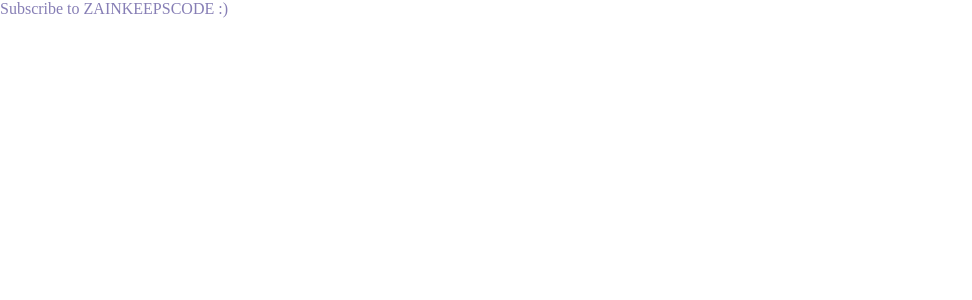
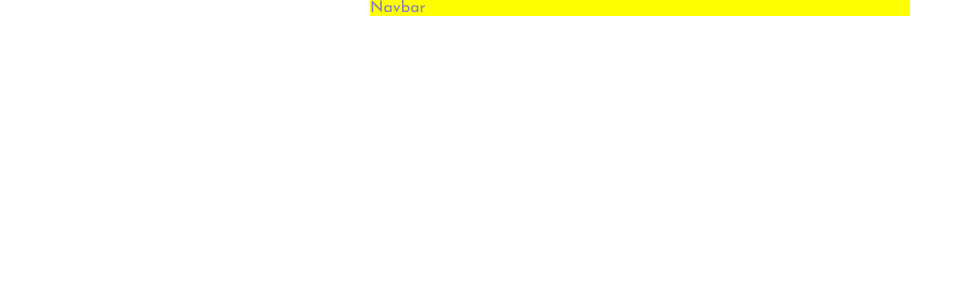
Before and after one commit to Meshclan1/digital-business-app, a Next.js app: page / in a window 1280 px wide. Shown: the top 300 px of the page, without its empty margins (0-972 px from the left). Built offline with nearby package versions, Linux system fonts and the light colour scheme.

Commit message:
Navbar component & mediaQueries

```diff
--- a/app/globals.css
+++ b/app/globals.css
@@ -1,4 +1,3 @@
-
 :root {
   --dark-bg: #000;
   --light-bg: #f6f7fb;
@@ -30,3 +29,40 @@ body {
   touch-action: pan-y, pan-x;
   transition: all 0.4s cubic-bezier(0.57, 0.25, 0.33, 1) 0s;
 }
+
+.container {
+  width: 100%;
+  margin: auto;
+  overflow: hidden;
+  background-color: yellow;
+}
+
+@media (min-width: 2100px) {
+  .container {
+    max-width: 1600px;
+  }
+}
+
+@media (min-width: 1200px) {
+  .container {
+    max-width: 1200px;
+  }
+}
+
+@media (min-width: 992px) {
+  .container {
+    max-width: 960px;
+  }
+}
+
+@media (min-width: 768px) {
+  .container {
+    max-width: 720px;
+  }
+}
+
+@media (min-width: 576px) {
+  .container {
+    max-width: 540px;
+  }
+}
--- a/app/layout.js
+++ b/app/layout.js
@@ -1,14 +1,21 @@
 import "./globals.css";
+import { Josefin_Sans } from "next/font/google";
 
 export const metadata = {
-  title: "ZAINKEEPSCODE",
+  title: "BusinessApp",
   description: "Generated by create next app",
 };
+
+const Josef = Josefin_Sans({
+  subsets: ["latin"],
+  weight: ["100", "200", "300", "400", "500", "600", "700"],
+  display: "swap",
+});
 
 export default function RootLayout({ children }) {
   return (
     <html lang="en">
-      <body>{children}</body>
+      <body className={Josef.className}>{children}</body>
     </html>
   );
 }
--- a/app/page.css
+++ b/app/page.css
@@ -0,0 +1,4 @@
+.app {
+  position: relative;
+  transition: all 300ms ease-out;
+}
--- a/app/page.js
+++ b/app/page.js
@@ -1,9 +1,10 @@
+import Navbar from "@/src/components/Navbar/Navbar";
+import "./page.css";
 
 export default function Home() {
-
   return (
-    <div>
-      Subscribe to ZAINKEEPSCODE :)
+    <div className="app">
+      <Navbar />
     </div>
   );
 }
--- /dev/null
+++ b/src/components/Navbar/Navbar.jsx
@@ -0,0 +1,14 @@
+import React from "react";
+import "./Navbar.css";
+
+const Navbar = () => {
+  return (
+    <div className="n-wrapper">
+      <div className="container">
+        <d className="n-container">Navbar</d>
+      </div>
+    </div>
+  );
+};
+
+export default Navbar;
--- a/src/utils/data.js
+++ b/src/utils/data.js
@@ -122,7 +122,7 @@ export const testimonialsData = [
   },
   {
     comment:
-      "I have been working with ZAINKEEPSCODE on our fundraising strategies. They understands the in depth strategies of Venture Capital and early stage fund raising/company",
+      "I have been working with John on our fundraising strategies. They understands the in depth strategies of Venture Capital and early stage fund raising/company",
     name: "Cheryl R. Weiss",
     profession: "Founder, Dubrow Cafeteria",
   },
```
Also changed, not shown: src/components/Navbar/Navbar.css (added), 1 other file (tests, documents, lock files or other folders).
